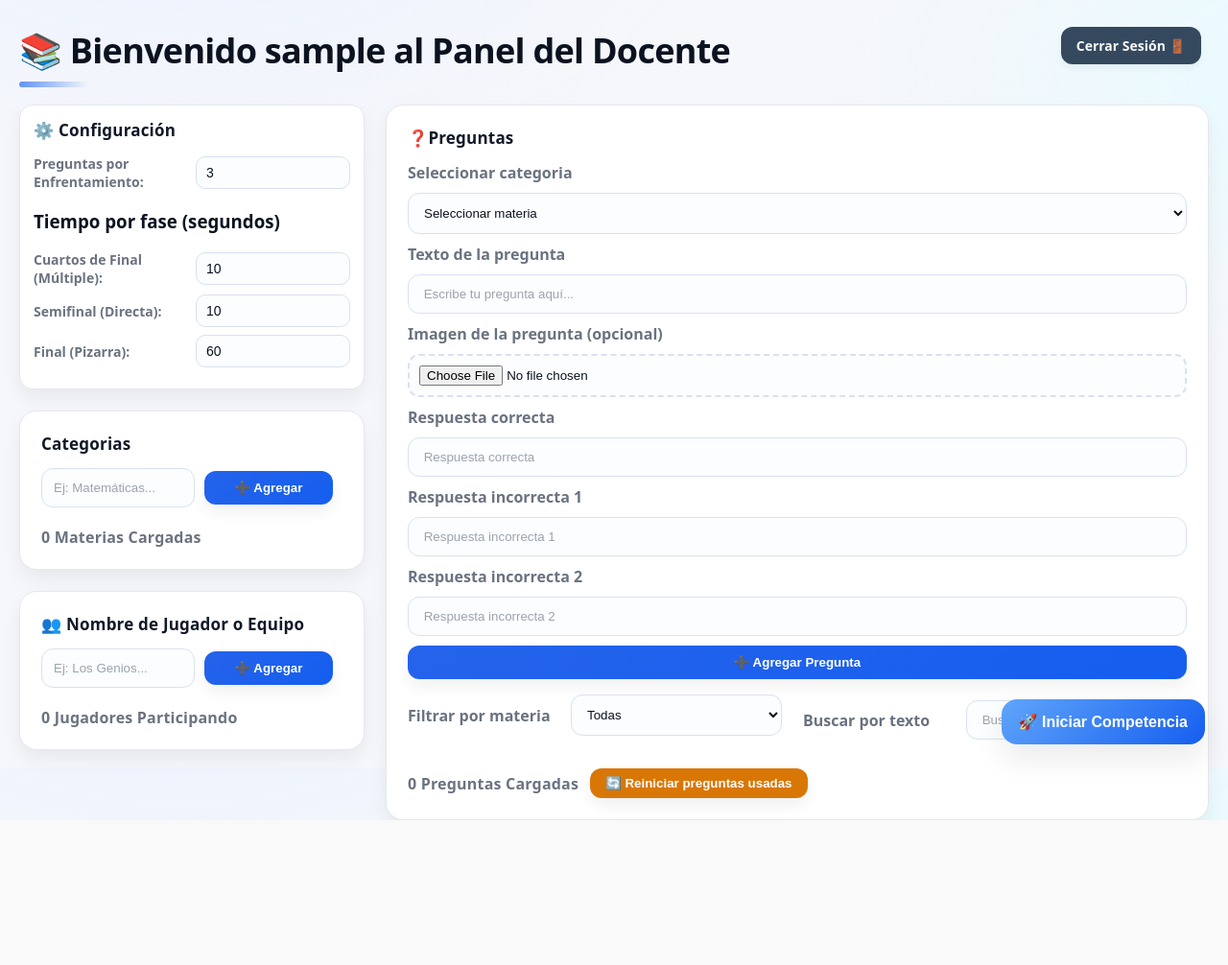
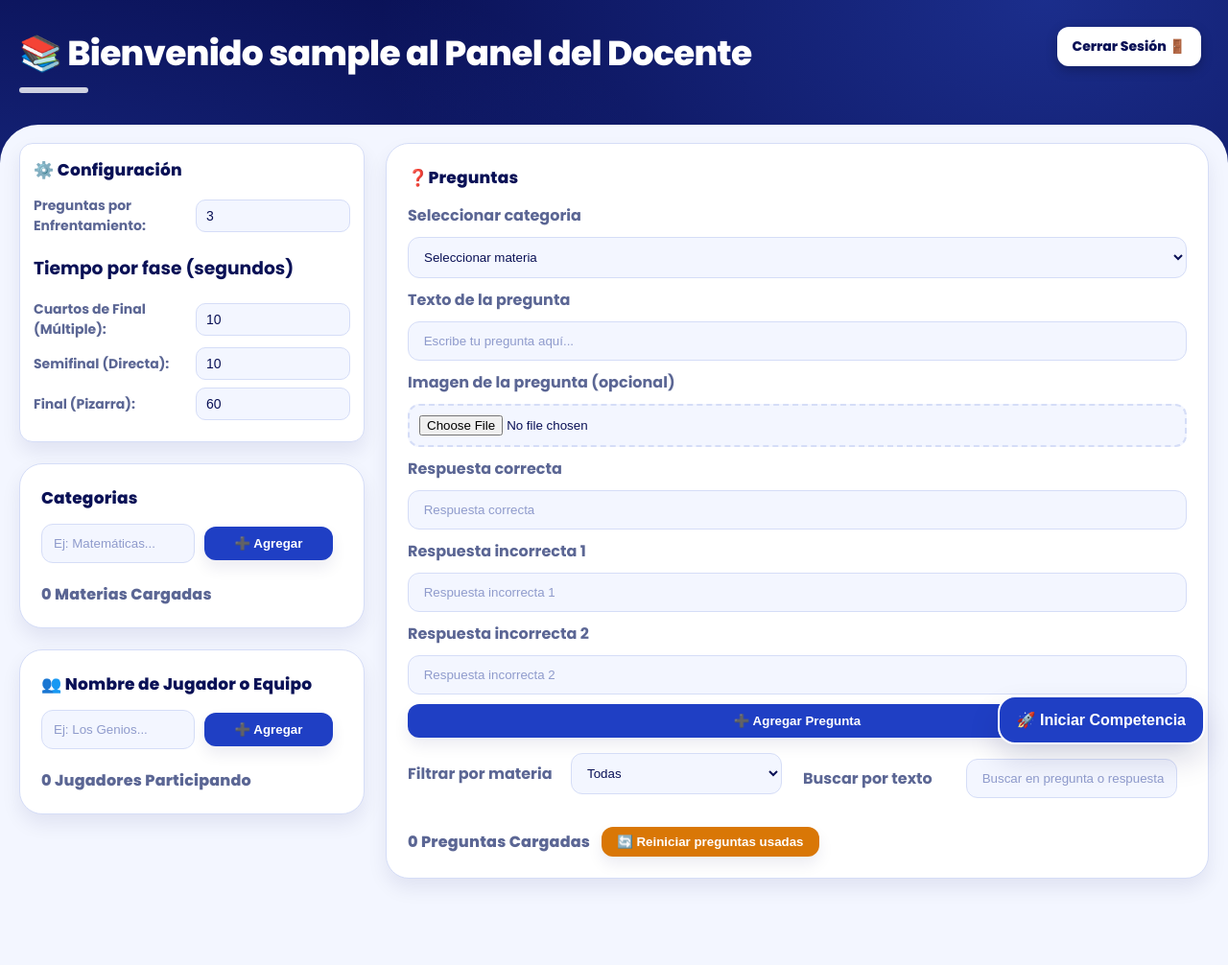
Before and after one commit to calojadev/Sistema-PREGUNTADOS, a Flask app: page /docente in a window 1280 px wide. Shown: the whole page at 96% size. Before the commit the page ends 855 px from the top, so only its background shows below. Run offline with Flask 3, Linux system fonts and the light colour scheme; the visitor is signed in with stand-in values (Sample User, id 1); data comes from the database, SQL or seed files in the repository; data that the repository does not hold is empty.

Commit message:
Cambios en paleta de colores y logotipo

```diff
--- a/static/styleDocente.css
+++ b/static/styleDocente.css
@@ -1,27 +1,35 @@
 /* =========================================
-   Panel Docente — Opción 2: Pro UI Minimal
+   Panel Docente — paleta INGENIA UNIDA 2026 (azul y blanco)
    (sin @import, 100% compatible con tu HTML/JS)
    ========================================= */
 
 :root {
-  /* Paleta profesional (neutra + acento azul) */
-  --bg: #f6f7fb;
+  /* Paleta del evento: azul marino + azul + blanco */
+  --navy-950: #050a3a;
+  --navy-900: #0a1156;
+  --navy-800: #101a73;
+  --blue-600: #1f3fc4;
+  --blue-500: #3b63f0;
+  --blue-100: #e6ecff;
+  --blue-50: #f3f6ff;
+  --bg: #f3f6ff;
   --surface: #ffffff;
-  --muted: #6b7280; /* gris 500 */
-  --muted-2: #9ca3af; /* gris 400 */
-  --text: #0b1220; /* gris casi negro */
-  --primary: #155eef; /* azul pro */
-  --primary-2: #2563eb; /* azul medio */
-  --accent: #0ea5e9; /* cyan para detalles */
+  --muted: #5b6694;
+  --muted-2: #8f9bcc;
+  --text: #0a1156;
+  --primary: #1f3fc4;
+  --primary-2: #3b63f0;
+  --accent: #3b63f0;
+  /* Semánticos: se mantienen para acciones (guardar / editar / borrar) */
   --success: #16a34a; /* verde */
   --warn: #d97706; /* amber */
   --danger: #ef4444; /* rojo */
-  --line: #e5e7eb; /* borde suave */
-  --shadow-1: 0 10px 20px rgba(2, 6, 23, 0.06);
-  --shadow-2: 0 16px 32px rgba(2, 6, 23, 0.08);
+  --line: #d5ddf7; /* borde suave azulado */
+  --shadow-1: 0 10px 20px rgba(10, 17, 86, 0.08);
+  --shadow-2: 0 16px 32px rgba(10, 17, 86, 0.14);
 
   /* Radios y espaciado */
-  --r-xl: 18px;
+  --r-xl: 24px;
   --r-lg: 14px;
   --r-md: 12px;
   --pad: 16px;
@@ -31,32 +39,51 @@
 * {
   box-sizing: border-box;
 }
-html,
-body {
+html {
   height: 100%;
 }
 body {
-  font-family: system-ui, -apple-system, Segoe UI, Roboto, Ubuntu, Cantarell,
-    "Helvetica Neue", Arial, "Noto Sans";
+  min-height: 100%;
+  font-family: "Poppins", system-ui, -apple-system, Segoe UI, Roboto, Ubuntu,
+    Cantarell, "Helvetica Neue", Arial, "Noto Sans";
   margin: 0;
   color: var(--text);
+  /* Cabecera azul noche con halos desenfocados, como el flyer */
   background: radial-gradient(
-      1000px 600px at 15% -20%,
-      #eaf1ff 0%,
-      transparent 60%
+      ellipse at 85% 0%,
+      rgba(59, 99, 240, 0.35),
+      transparent 45%
     ),
-    radial-gradient(900px 500px at 110% 10%, #e7fbff 0%, transparent 60%),
-    var(--bg);
+    radial-gradient(ellipse at 0% 30%, rgba(59, 99, 240, 0.25), transparent 40%),
+    var(--navy-900);
+  background-repeat: no-repeat;
   padding: 28px 20px 90px;
+  position: relative;
+}
+/* Hoja blanca con esquina superior muy redondeada (sección inferior del flyer) */
+body::after {
+  content: "";
+  position: absolute;
+  top: 130px;
+  left: 0;
+  right: 0;
+  bottom: 0;
+  background: var(--bg);
+  border-radius: 40px 40px 0 0;
+  z-index: 0;
+}
+body > * {
+  position: relative;
+  z-index: 1;
 }
 
 /* ======= Headline ======= */
 h1 {
-  margin: 0 0 18px;
+  margin: 0 0 52px;
   font-size: clamp(26px, 3.6vw, 36px);
   font-weight: 800;
   letter-spacing: -0.02em;
-  color: #0b1220;
+  color: #fff;
 }
 h1::after {
   content: "";
@@ -65,8 +92,8 @@ h1::after {
   height: 6px;
   margin-top: 8px;
   border-radius: 999px;
-  background: linear-gradient(90deg, var(--primary), transparent);
-  opacity: 0.65;
+  background: #fff;
+  opacity: 0.8;
 }
 
 /* ======= Layout ======= */
@@ -100,7 +127,7 @@ h1::after {
   font-size: 17px;
   font-weight: 800;
   letter-spacing: 0.2px;
-  color: #111827;
+  color: var(--navy-900);
   display: flex;
   align-items: center;
   gap: 8px;
@@ -136,9 +163,9 @@ input[type="text"],
 input[type="number"],
 select {
   width: 100%;
-  background: #fbfdff;
+  background: var(--blue-50);
   color: var(--text);
-  border: 1px solid #d9e1f0;
+  border: 1px solid var(--line);
   border-radius: var(--r-md);
   padding: 12px 12px;
   outline: none;
@@ -166,7 +193,7 @@ button {
   padding: 10px 14px;
   transition: transform 0.06s ease, box-shadow 0.2s ease, background 0.2s ease,
     color 0.2s ease;
-  box-shadow: 0 8px 16px rgba(2, 6, 23, 0.06);
+  box-shadow: 0 8px 16px rgba(10, 17, 86, 0.08);
 }
 button:active {
   transform: translateY(1px) scale(0.99);
@@ -176,28 +203,29 @@ button:active {
 #btnAddEquipo,
 #btnAddPregunta {
   color: #fff;
-  background: linear-gradient(135deg, var(--primary-2), var(--primary));
+  background: var(--primary);
 }
 #btnAddMateria:hover,
 #btnAddEquipo:hover,
 #btnAddPregunta:hover {
-  filter: brightness(1.06);
+  background: var(--primary-2);
 }
 
 .btn-iniciar {
   position: fixed;
   right: 24px;
   bottom: 24px;
-  background: linear-gradient(135deg, #60a5fa, var(--primary));
+  background: var(--primary);
   color: #ffffff;
-  border-radius: 16px;
+  border: 2px solid #fff;
+  border-radius: 18px;
   padding: 14px 18px;
   font-size: 16px;
   box-shadow: var(--shadow-2);
   z-index: 9;
 }
 .btn-iniciar:hover {
-  filter: brightness(1.05);
+  background: var(--primary-2);
 }
 
 /* Botones de fila (acciones) */
@@ -444,25 +472,25 @@ li,
 }
 .materias-section ul::-webkit-scrollbar-track,
 .equipos-section ul::-webkit-scrollbar-track {
-  background: #edf2ff;
+  background: var(--blue-100);
   border-radius: 10px;
 }
 .materias-section ul::-webkit-scrollbar-thumb,
 .equipos-section ul::-webkit-scrollbar-thumb {
-  background: #c7d2fe;
+  background: #9fb0ee;
   border-radius: 10px;
-  border: 2px solid #edf2ff;
+  border: 2px solid var(--blue-100);
 }
 .materias-section ul::-webkit-scrollbar-thumb:hover,
 .equipos-section ul::-webkit-scrollbar-thumb:hover {
-  background: #a5b4fc;
+  background: var(--primary-2);
 }
 
 /* Scrollbars (Firefox) */
 .materias-section ul,
 .equipos-section ul {
   scrollbar-width: thin;
-  scrollbar-color: #a5b4fc #edf2ff;
+  scrollbar-color: #9fb0ee var(--blue-100);
 }
 
 /* ======= Config compacta ======= */
@@ -513,21 +541,21 @@ li,
   position: absolute;
   top: 28px;
   right: 28px;
-  background: #34495e; /* Rojo muy suave */
-  color: #f9f9f9; /* Rojo oscuro para el texto */
+  background: #fff;
+  color: var(--navy-900);
   border: none;
   padding: 10px 16px;
   border-radius: 12px;
   text-decoration: none;
   font-weight: 800;
   font-size: 14px;
-  box-shadow: 0 4px 8px rgba(0, 0, 0, 0.05);
+  box-shadow: 0 4px 12px rgba(0, 0, 0, 0.25);
   transition: all 0.2s ease;
   z-index: 10; /* Asegura que esté por encima de otros elementos */
 }
 
 .btn-logout:hover {
-  background: #2c3e50;
+  background: var(--blue-100);
   transform: translateY(-1px);
 }
 /* ======= Estilos para imágenes en preguntas ======= */
@@ -539,15 +567,15 @@ li,
 #imagenPregunta {
   width: 100%;
   padding: 10px;
-  border: 2px dashed #d9e1f0;
+  border: 2px dashed var(--line);
   border-radius: var(--r-md);
-  background: #fbfdff;
+  background: var(--blue-50);
   cursor: pointer;
   transition: all 0.2s ease;
 }
 
 #imagenPregunta:hover {
-  border-color: #b9cdfc;
+  border-color: var(--primary-2);
   background: #ffffff;
 }
 
--- a/templates/Docente.html
+++ b/templates/Docente.html
@@ -2,7 +2,12 @@
 <html lang="es">
   <head>
     <meta charset="UTF-8" />
+    <meta name="viewport" content="width=device-width, initial-scale=1" />
     <title>Panel Docente - Competencia</title>
+    <link
+      href="https://fonts.googleapis.com/css2?family=Poppins:wght@400;600;700;800&display=swap"
+      rel="stylesheet"
+    />
 
     <link
       rel="stylesheet"
--- a/templates/Login.html
+++ b/templates/Login.html
@@ -4,6 +4,7 @@
   <meta charset="UTF-8" />
   <meta name="viewport" content="width=device-width, initial-scale=1" />
   <title>Login Docente - Ingenia Unida</title>
+  <link href="https://fonts.googleapis.com/css2?family=Poppins:wght@400;600;700;800&display=swap" rel="stylesheet" />
   <link rel="stylesheet" href="{{ url_for('static', filename='styleLogin.css') }}" />
 </head>
 <body>
--- a/templates/register.html
+++ b/templates/register.html
@@ -4,6 +4,7 @@
   <meta charset="UTF-8" />
   <meta name="viewport" content="width=device-width, initial-scale=1" />
   <title>Registro Docente - Ingenia Unida</title>
+  <link href="https://fonts.googleapis.com/css2?family=Poppins:wght@400;600;700;800&display=swap" rel="stylesheet" />
   <link rel="stylesheet" href="{{ url_for('static', filename='styleLogin.css') }}" />
 </head>
 <body>
```
Also changed, not shown: other parts of static/styleDocente.css (+26 -26 lines), static/styleJuego.css (+139 -78 lines), static/styleLogin.css (+62 -76 lines), templates/Juego.html (+145 -37 lines), static/img/logo_ingenia.png (added).
